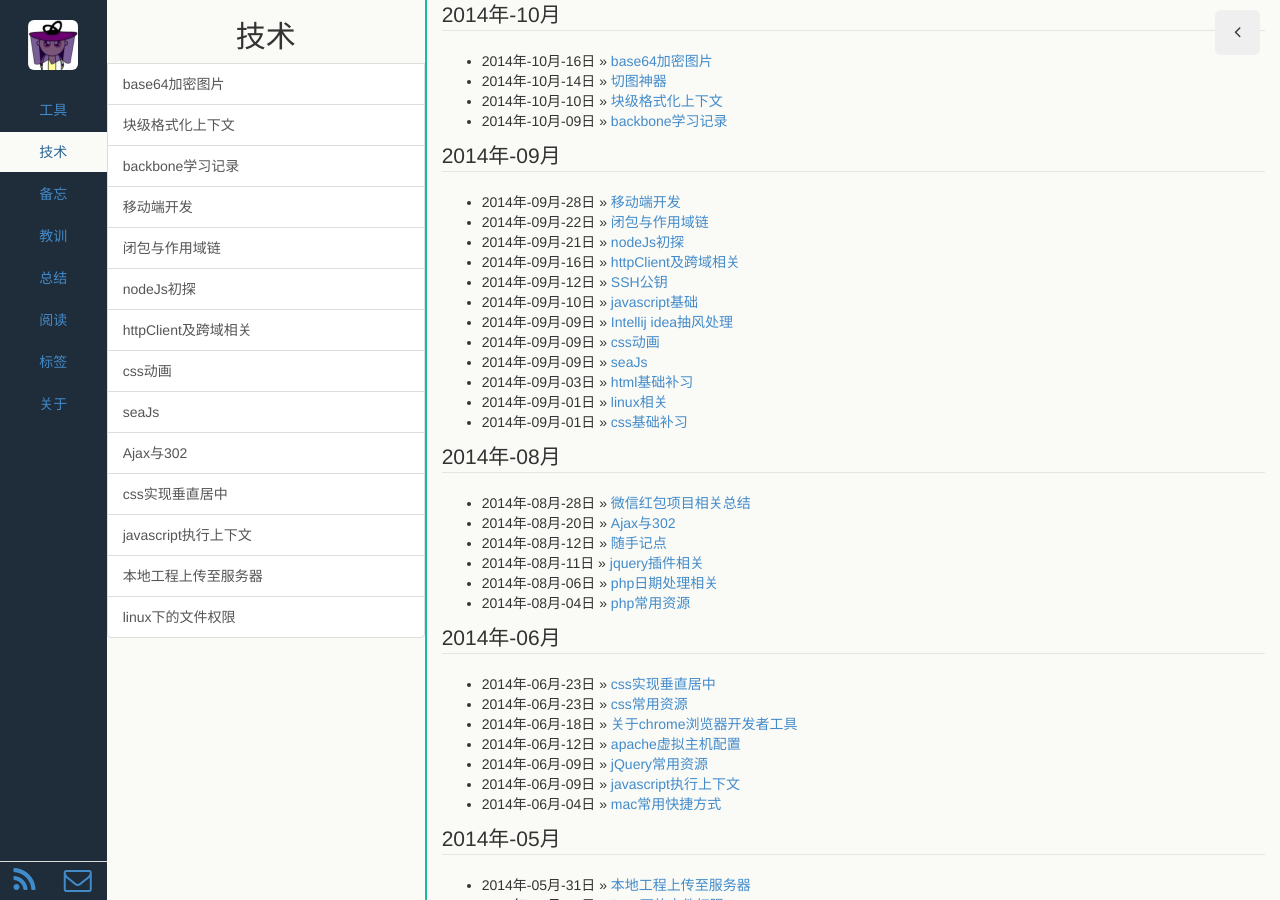
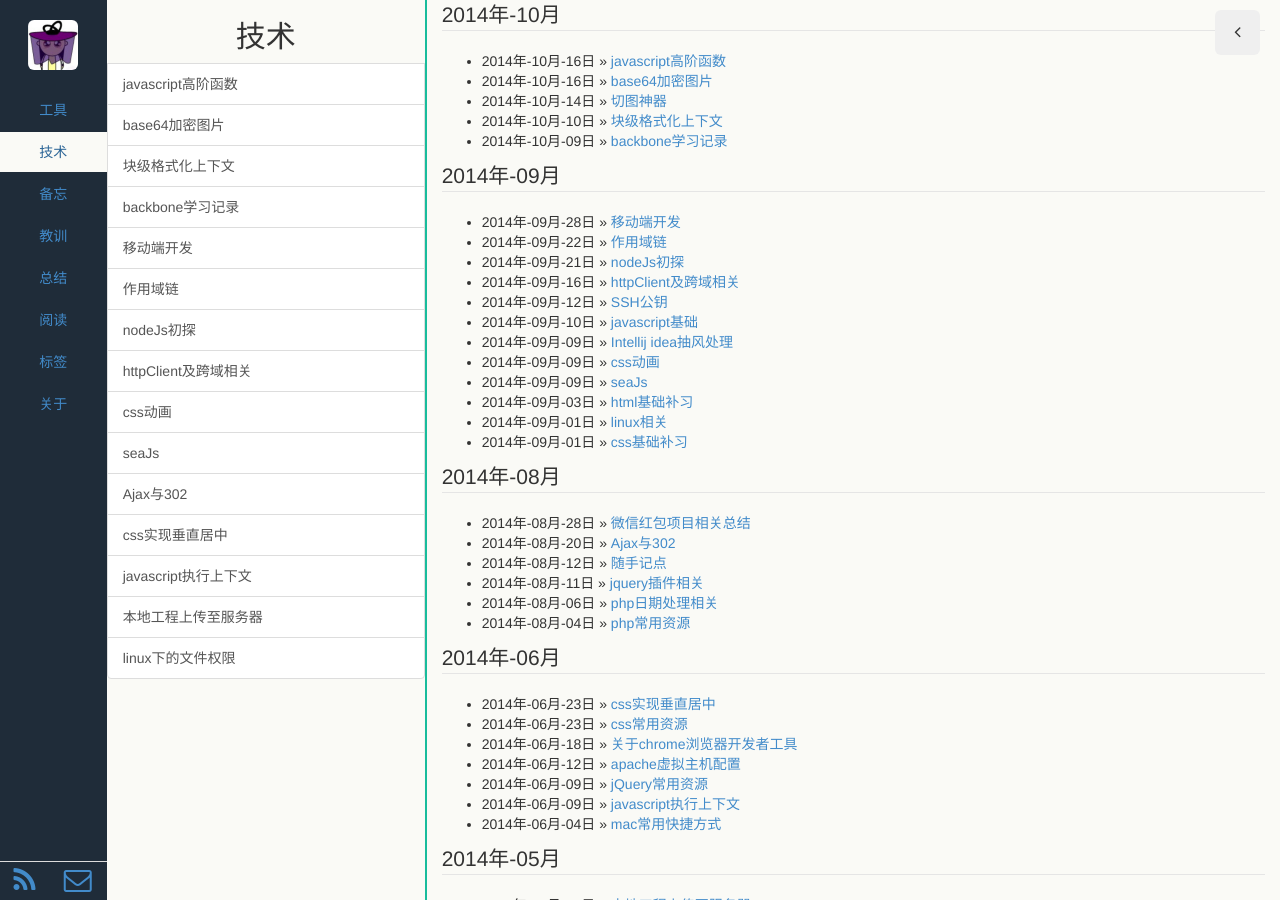
Before and after one commit to echoZQ/echo-blog, a Jekyll site: the page built from pages/archive.html, in a window 1280 px wide. Built offline with Jekyll 4.4.1, drawn with Linux system fonts in a browser that asks for light colours; Markdown is read by kramdown in place of the engine named in the settings; part of the change alters nothing that is shown; some of the changed text lies outside the part shown.

Commit message:
闭包 高阶函数 柯里化

```diff
--- a/_posts/2014-09-22-closures-and-scope-chain.md
+++ b/_posts/2014-09-22-closures-and-scope-chain.md
@@ -1,6 +1,6 @@
 ---
 layout: post
-title: 闭包与作用域链
+title: 作用域链
 category: 技术
 tags: Javascript
 description: 本周师傅让我讲作用域链，趁此机会把这个东西搞搞清楚
--- /dev/null
+++ b/_posts/2014-10-16-javascript-advanced-functions.md
@@ -0,0 +1,152 @@
+---
+layout: post
+title: javascript高阶函数
+category: 技术
+tags: Javascript
+description: 进阶之路
+---
+## 函数
+函数本身就是特殊对象，一切都可以传入function的值，连function本身也不例外。
+
+	//示例
+	//Array对象的sort方法，需传入一比较函数
+	var myarray = [2,5,7,3];
+	var byAsc = function(x,y) { return x-y; };
+	var byDesc = function(x,y){ return y-x; };
+	myarray.sort(byDesc);
+	alert(myarray);    //7,5,3,2
+	myarray.sort(byAsc);
+	alert(myarray);    //2,3,5,7
+
+甚至于我们根本不需要定义一个对外公开的Function（因为其他地方不会使用到），直接用一个匿名函数：
+
+	//对一个日期数组排序 function本身就是参数
+	dateArr.sort(function (x,y) {
+    	return x.date – y.date;
+	});
+## 高阶函数
+高阶函数是函数式编程的显著特征，是**对函数的进一步抽象**。高阶函数至少满足下列条件之一：
+
+1. 接受函数作为输入。
+
+2. 输出一个函数。
+
+## 闭包
+闭包的最大特性就是**不需要通过传递变量的方式就可以从内层直接访问外层的环境**，这为多重嵌套下的函数式程序带来了极大的便利性。
+
+	//实现一个计数器
+	function counter(){
+    	var n = 0;
+    	return function(){ return ++n; }
+	}
+	//创建一个计数器
+	var count1 = counter();
+	count1();  //1
+	count1();  //2
+	count1();  //3
+	//再创建一个
+	var count2 = counter();
+	count2();  //1
+	count2();  //2
+### 什么是闭包
+闭包是指程序中的代码块允许一级函数存在（function1）并且在一级函数中所定义的自由变量(x、y)能**不被释放**，直到一级函数被释放前，一级函数外也能应用这些未释放的自由变量
+### 运行期上下文
+每一个JS 函数都表示为一个对象，该对象有一个内部属性[[Scope]]，它包含了一个函数被创建的作用域中对象的集合，这个集合被称为函数的作用域链(Scope chain)，它决定哪些数据能被函数访问。函数作用域中的每个对象被称为一个可变对象(variable object)。
+
+		function add(num1, num2) {
+	    	var sum = num1 + num2;
+	    	return sum;
+	    }
+而**执行此函数时**则会创建一个称为"运行期上下文(execution context)"的内部对象，它定义了函数执行时的环境。**函数每次执行时对应的运行期上下文都是独一无二的**，所以**多次调用同一个函数就会导致创建多个运行期上下文**。**当函数执行完毕，执行上下文就被销毁。**
+
+### 运行期上下文与作用域链
+每个运行期上下文都有**自己的作用域链**，用于标识符解析，而它的作用域链引用的则是函数的内部对象[[Scope]]所指向的作用域链。此外还会创建一个"活动对象(Activation object)"，该对象包含了函数的所有局部变量、命名参数、参数集合以及this，当函数**执行时**它又被当作可变对象。然后此对象会**被推入作用域链的前端**，就这样运行期上下文也就创建好了，当运行期上下文被销毁，活动对象也随之销毁(闭包除外)。
+
+### 闭包原理
+
+	var test=function(y){    //function1
+    	var x=y;// 这个是局部变量
+    	return function(){  //function2
+     	alert(x++);// 就是这里调用了闭包特性中的
+     	//一级函数局部变量的x，并对它进行操作
+     	alert(y--);// 引用的参数变量也是自由变量
+    	}}(5);// 后面这个(5)，让前面的函数运行了，abc被初始化为function2
+
+	test();// "5" "5" function1之外（function2），能够继续调用x、y
+	test();// "6" "4"
+	test();// "7" "3"
+当匿名函数function1被执行的时候，将创建一个“闭包（Closure）”，也就是function2。为了让这个“闭包”能够访问function1的变量，必须创建一个**特定的作用域链**：因为**“闭包”的[[Scope]]属性包含了与“运行期上下文”相同的对象引用**，当一级函数运行完毕之后，它的**“活动对象”**的引用依旧存在于“闭包”的[[Scope]]属性中，所以**一级函数的“活动对象”无法被销毁**（即一级函数运行完毕后，闭包函数依旧能够范围一级函数内的变量）。
+
+来来来，换一种解释就是: 即使离开函数作用域的情况下仍然能够通过引用调用内部函数的事实，意味着**只要存在调用内部函数的可能，JavaScript就需要保留被引用的函数**。而且JavaScript运行时需要跟踪引用这个内部函数的所有变量，**直到最后一个变量废弃，JavaScript的垃圾收集器才能释放相应的内存空间**。
+
+### 经典错误
+
+	<div id="divTest">
+        <span>0</span> <span>1</span> <span>2</span> <span>3</span>
+    </div>
+    <div id="divTest2">
+        <span>0</span> <span>1</span> <span>2</span> <span>3</span>
+    </div>
+
+    //wrong
+    var spans = $("#divTest span");
+    for (var i = 0; i < spans.length; i++) {
+        spans[i].onclick = function() {
+            alert(i); //每次都出来4
+        }
+    }
+
+上面代码在页面加载后就会执行，当i的值为4的时候，判断条件不成立，for循环执行完毕，但是因为**每个span的onclick方法这时候为内部函数**，所以i被闭包引用，内存不能被销毁，i的值会一直保持4，直到程序改变它或者所有的onclick函数销毁（主动把函数赋为null或者页面卸载）时才会被回收。这样每次我们点击span的时候，onclick函数会查找i的值（作用域链是引用方式），一查等于4，然后就alert给我们了。
+
+    //right
+    var spans2 = $("#divTest2 span");
+    for (var i = 0; i < spans2.length; i++) {
+        (function(num) {
+             spans2[i].onclick = function() {
+                 alert(num);
+             }
+         })(i);
+     }
+
+而第二种方式是使用了一个立即执行的函数又创建了一层闭包，函数声明放在括号内就变成了表达式，后面再加上括号括号就是调用了，这时候把i当参数传入，**函数立即执行**，num保存每次i的值。
+
+
+### 活动对象
+	var a=100;
+	(function(){
+    	console.log(a); //undefined 遍历“作用域链”寻找变量的时候，先遇到了“活动对象”中的a，此时它尚未被赋值，故为undefined。
+    	var a=1;
+	})()
+
+## 函数柯里化(!!!)
+
+	//这是一个Ajax页面局部刷新的例子
+
+	//替换DOM中某个节点的html
+	function update(id){
+    	return function (data){
+        	$("div#"+id).html(data.text);
+    	}
+	}
+
+	//Ajax局部刷新
+	function refresh(url, callback){
+    	$.ajax({
+       		type:"get",
+     	url:url,
+        	dataType:"json",
+     	success:  function (data){
+            callback(data);
+    	});
+	}
+
+	//刷新两个区域
+	refresh("friends.php", update("friendsDiv"));
+	refresh("newfeeds.php", update("feedsDiv"));
+上面的update函数的原型本来应该是update(id, data)，接收两个参数。柯里化之后则先接收id，确定刷新区域是哪里，返回接收余下参数的一个函数作为refresh函数的callback，等到ajax返回data结果之后，在传入callback，更新页面。或许有人会问，为何不直接把refresh设计成refresh(id, url)？这是因为update的方法可能有很多，可能还有update1，update2这样一系列方法，对返回结果的处理都不同，通过这种“柯里化”的方式可以使得refresh得到更高阶的抽象，更好的重用。
+
+
+## 参考链接
+感谢作者
+[访问](http://rolfzhang.com/articles/793.html)
+[访问](http://www.cnblogs.com/xiaoyang002/p/4012639.html)
```
